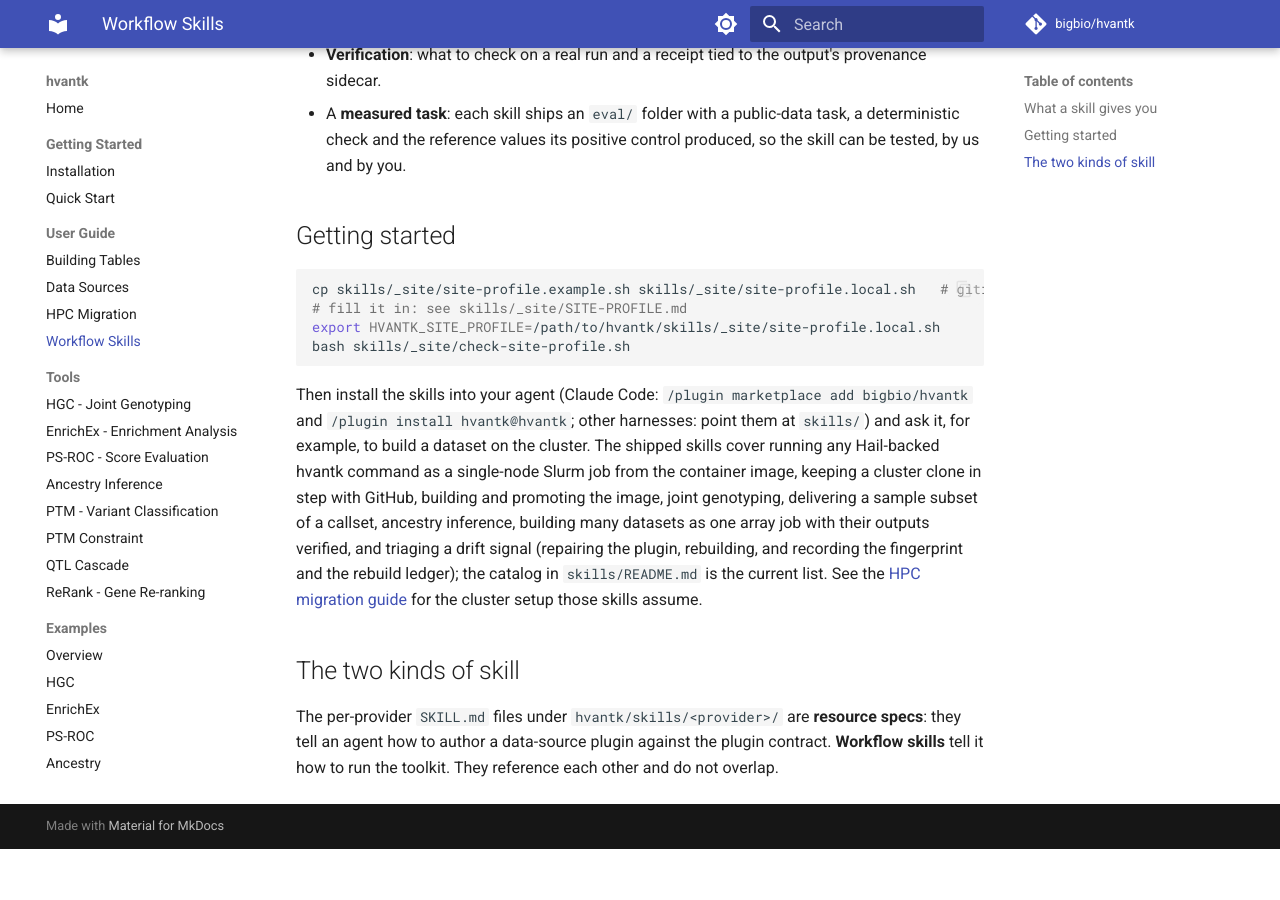
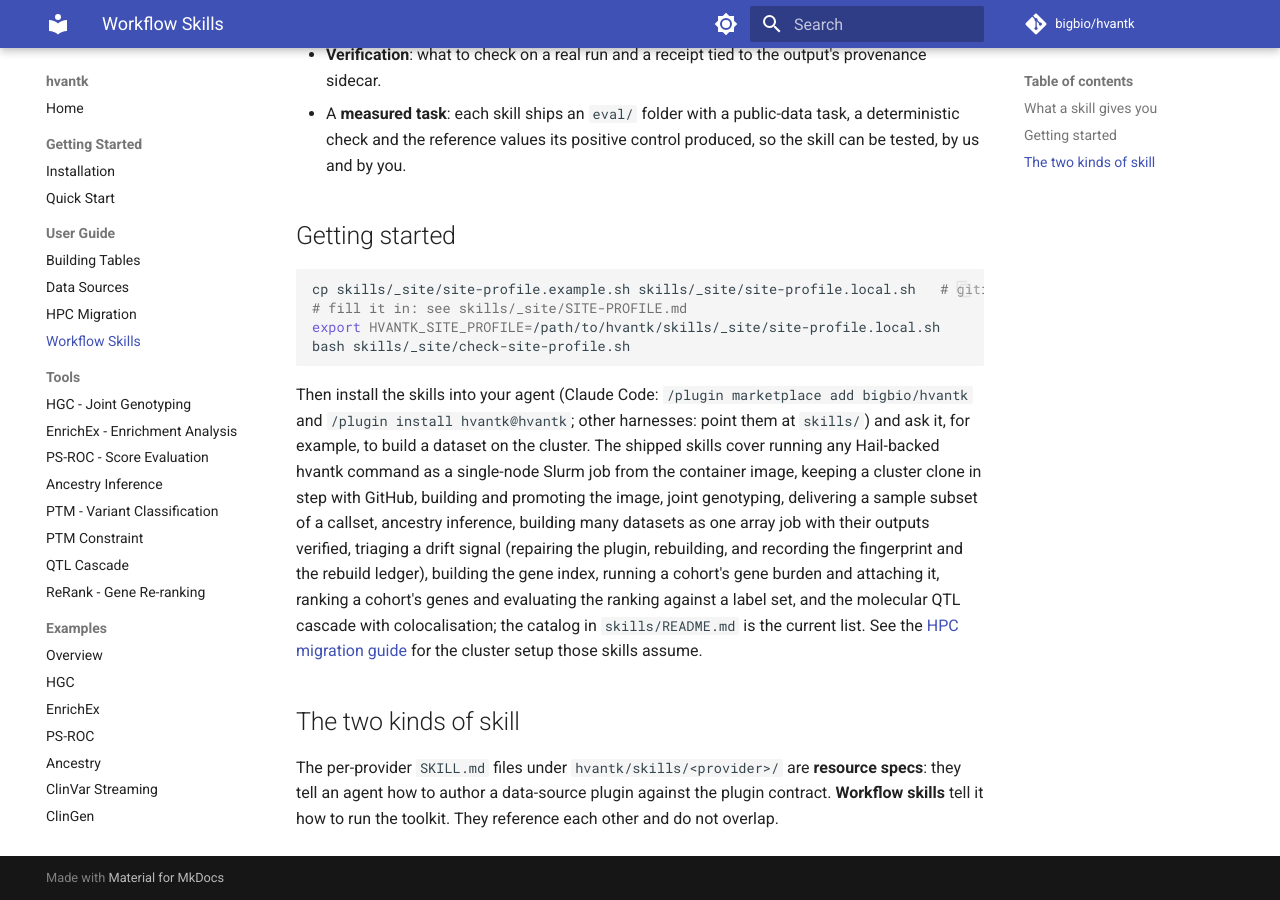
Before and after one commit to bigbio/hvantk, an MkDocs documentation site: the page built from docs_site/guide/workflow-skills.md, in a window 1280 px wide and 900 px high, scrolled down 550 px. Built offline with MkDocs 1.6.1 and Material for MkDocs 9.7.7, drawn with Linux system fonts in a browser that asks for light colours; comment, search, counter and statistics services are not loaded; before the commit the page ends 1399 px from its top, so only the background shows below that.

Commit message:
skills: catalog rows and docs sentence for the batch C skills

```diff
--- a/docs_site/guide/workflow-skills.md
+++ b/docs_site/guide/workflow-skills.md
@@ -37,9 +37,11 @@
 Hail-backed hvantk command as a single-node Slurm job from the container image, keeping a
 cluster clone in step with GitHub, building and promoting the image, joint genotyping,
 delivering a sample subset of a callset, ancestry inference, building many datasets as
-one array job with their outputs verified, and triaging a drift signal (repairing the
-plugin, rebuilding, and recording the fingerprint and the rebuild ledger); the catalog in
-`skills/README.md` is the current list. See the [HPC migration guide](hpc-migration.md)
+one array job with their outputs verified, triaging a drift signal (repairing the
+plugin, rebuilding, and recording the fingerprint and the rebuild ledger), building the
+gene index, running a cohort's gene burden and attaching it, ranking a cohort's genes and
+evaluating the ranking against a label set, and the molecular QTL cascade with
+colocalisation; the catalog in `skills/README.md` is the current list. See the [HPC migration guide](hpc-migration.md)
 for the cluster setup those skills assume.
 
 ## The two kinds of skill
```
Also changed, not shown: skills/README.md (+4 -3 lines).
